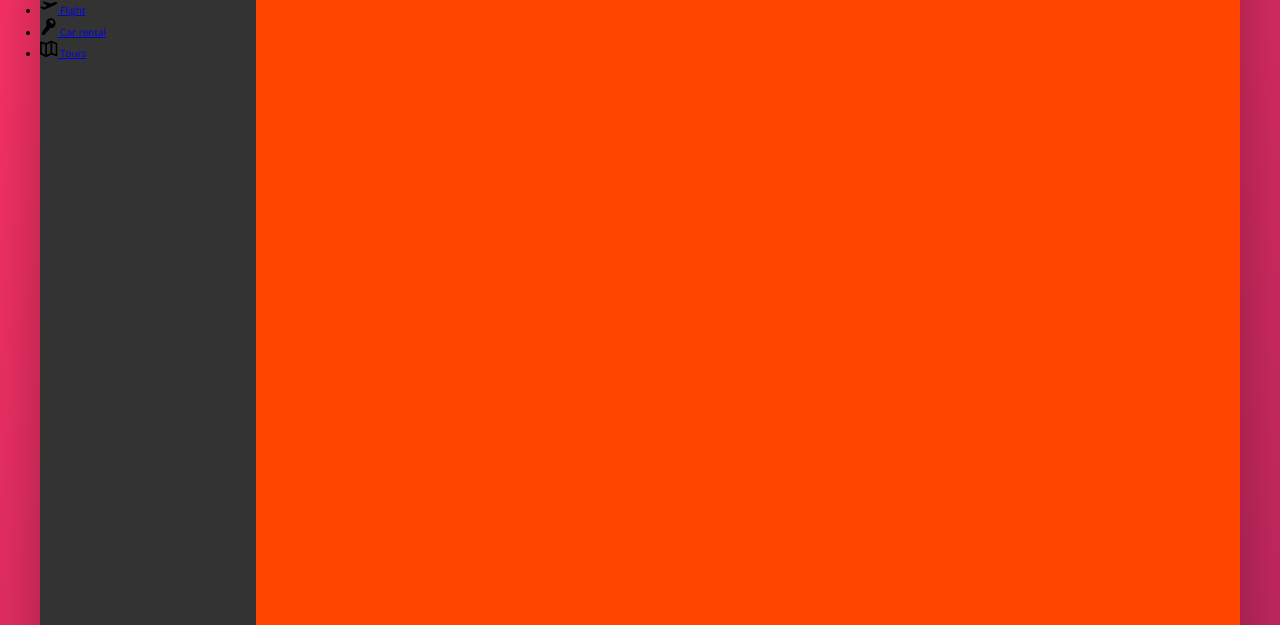
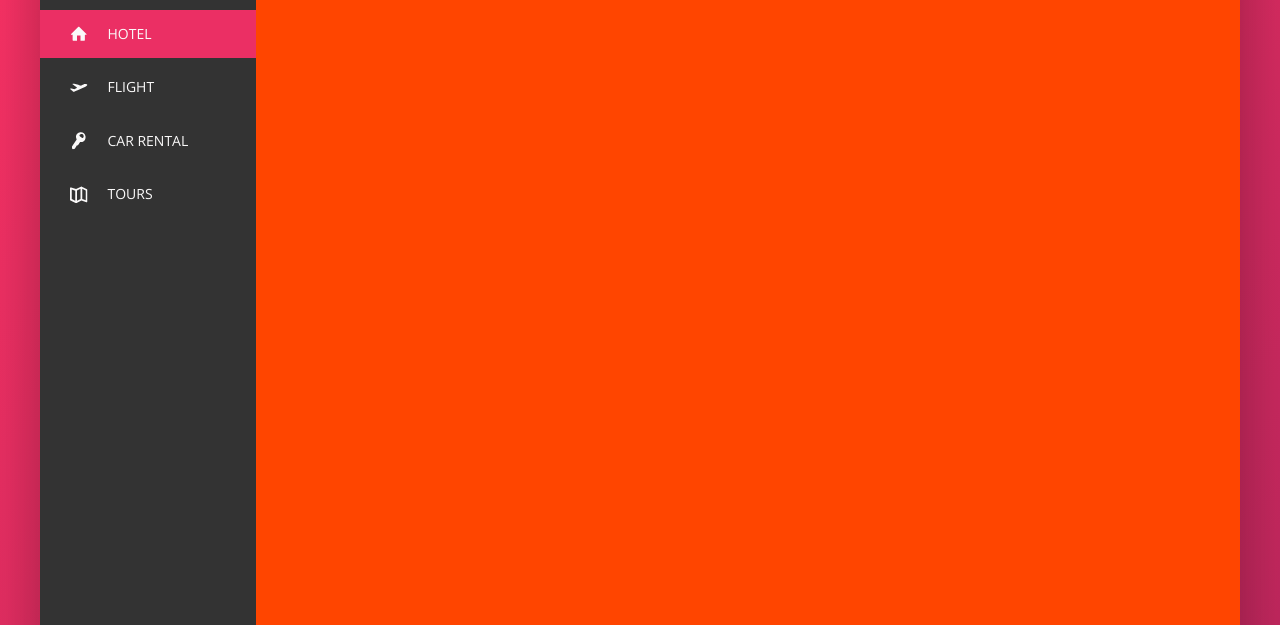
Before and after one commit to fakhrirafiki/pemesanan-hotel, a website: page index.html in a window 1280 px wide. Shown: the part 175-800 px from the top of the page. Drawn offline with nearby package versions, Linux system fonts and the light colour scheme.

Commit message:
sidebar complete

```diff
--- a/index.html
+++ b/index.html
@@ -47,7 +47,7 @@
         <div class="content">
             <nav class="sidebar">
                 <ul class="side-nav">
-                    <li class="side-nav__item">
+                    <li class="side-nav__item side-nav__item--active">
                         <a href="#" class="side-nav__link">
                             <svg class="side-nav__icon">
                                 <use xlink:href="img/sprite.svg#icon-home"></use>
@@ -56,7 +56,7 @@
                         </a>
                     </li>
                     <li class="side-nav__item">
-                        <a href="#" class="side-nav__link">
+                        <a href="#" class="side-nav__link ">
                             <svg class="side-nav__icon">
                                 <use xlink:href="img/sprite.svg#icon-aircraft-take-off"></use>
                             </svg>
--- a/sass/_components.scss
+++ b/sass/_components.scss
@@ -127,15 +127,60 @@
 // SIDE NAVIGATION
 
 .side-nav {
+    font-size: 1.4rem;
+    list-style: none;
+    margin-top: 3.5rem;
+
     &__item {
+        position: relative;
+
+        &:not(:last-child) {
+            margin-bottom: 0.5rem;
+        }
     }
 
-    &__link {
+    &__item::before {
+        content: "";
+        position: absolute;
+        top: 0;
+        left: 0;
+        height: 100%;
+        width: 3px;
+        background-color: var(--color-primary);
+        transform: scaleY(0);
+        transition: transform 0.2s, width 0.4s cubic-bezier(1, 0, 0, 1) 0.1s,
+            background-color 0.1s;
+    }
+
+    &__item:hover::before,
+    &__item--active::before {
+        transform: scaleY(1);
+        width: 100%;
+    }
+
+    &__item:active::before {
+        background-color: var(--color-primary-light);
+    }
+
+    &__link:link,
+    &__link:visited {
+        color: var(--color-grey-light-1);
+        text-decoration: none;
+        text-transform: uppercase;
+        display: block;
+        padding: 1.3rem 3rem;
+        position: relative;
+        z-index: 10;
+
+        display: flex;
+        align-items: center;
     }
 
     &__icon {
         width: 1.75rem;
         height: 1.75rem;
+        margin-right: 2rem;
+        fill: currentColor;
     }
 }
 
```
Also changed, not shown: css/main.css, 1 other file.
